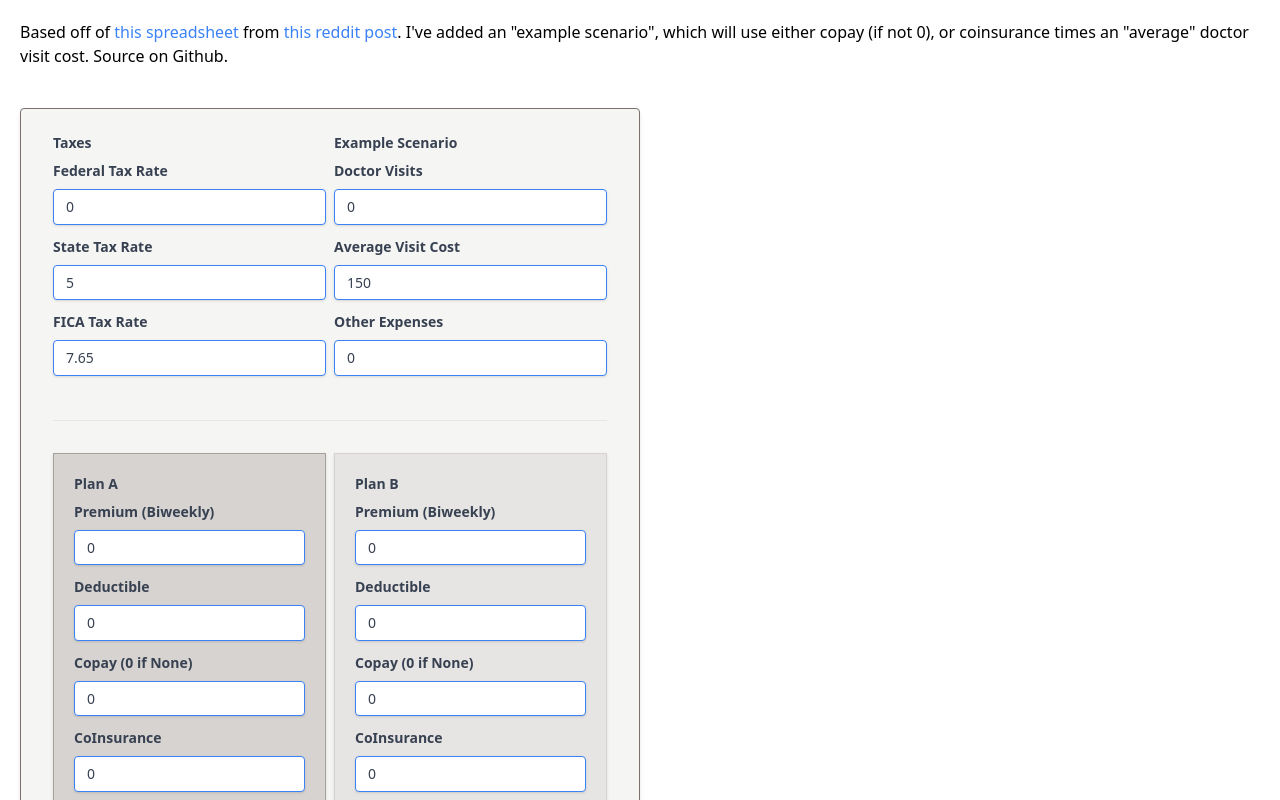
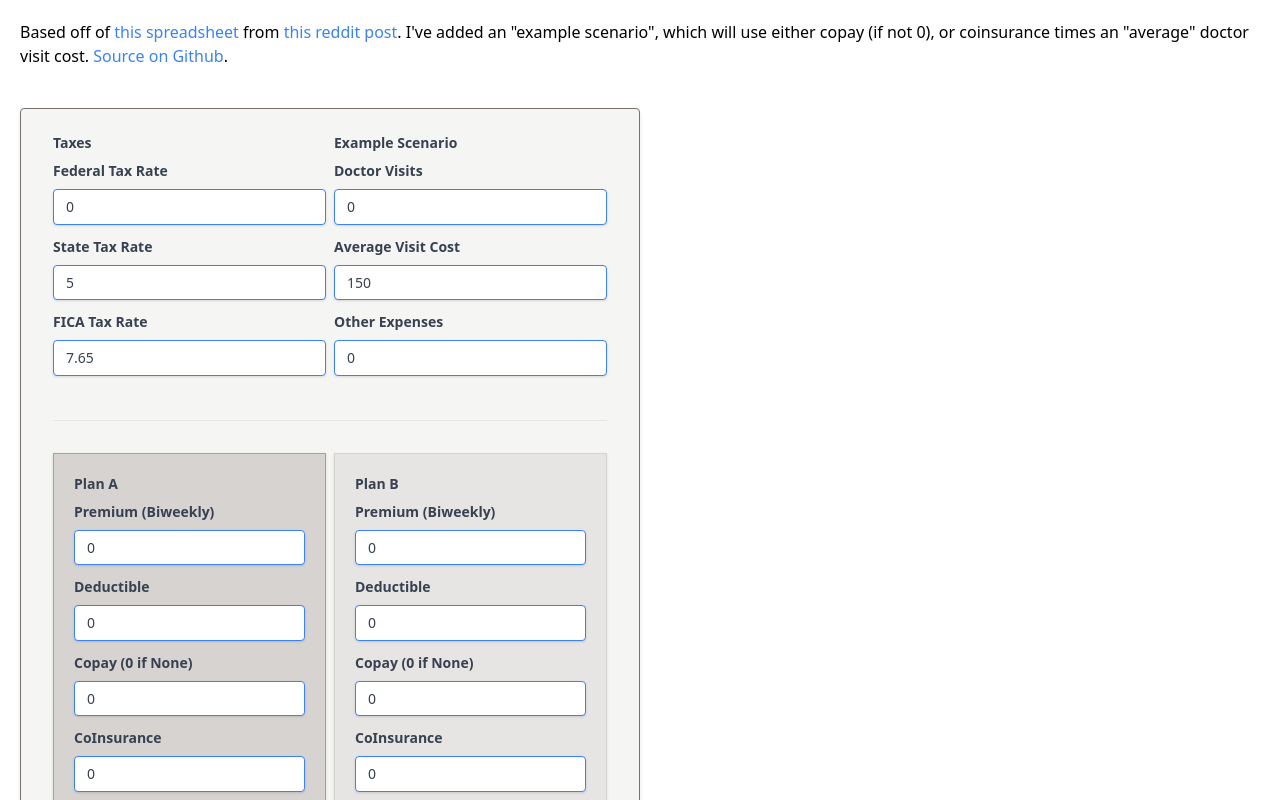
Before and after one commit to danpozmanter/health-plan-comparison, a Nuxt app: page / in a window 1280 px wide. Shown: the top 800 px of the page. Built offline with nearby package versions, Linux system fonts and the light colour scheme.

Commit message:
minor styling

```diff
--- a/app.vue
+++ b/app.vue
@@ -13,7 +13,11 @@
       >this reddit post</a
     >. I've added an "example scenario", which will use either copay (if not 0),
     or coinsurance times an "average" doctor visit cost.
-    <a href="https://github.com/danpozmanter/health-plan-comparison">Source on Github</a>.
+    <a
+      class="text-blue-500"
+      href="https://github.com/danpozmanter/health-plan-comparison"
+      >Source on Github</a
+    >.
   </div>
   <div class="w-full grid grid-cols-1 md:grid-cols-2 bg-white text-sm p-5">
     <form
@@ -405,14 +409,18 @@ export default {
   },
   methods: {
     handleSubmit: async function () {
-      let fsa_a_active = (this.form.fsaEmployeeA != 0) || (this.form.fsaEmployerA != 0);
-      let hsa_a_active = (this.form.hsaEmployeeA != 0) || (this.form.hsaEmployerA != 0);
+      let fsa_a_active =
+        this.form.fsaEmployeeA != 0 || this.form.fsaEmployerA != 0;
+      let hsa_a_active =
+        this.form.hsaEmployeeA != 0 || this.form.hsaEmployerA != 0;
       if (fsa_a_active && hsa_a_active) {
         alert("FSA and HSA cannot both be active for Plan A");
         return;
       }
-      let fsa_b_active = (this.form.fsaEmployeeB != 0) || (this.form.fsaEmployerB != 0);
-      let hsa_b_active = (this.form.hsaEmployeeB != 0) || (this.form.hsaEmployerB != 0);
+      let fsa_b_active =
+        this.form.fsaEmployeeB != 0 || this.form.fsaEmployerB != 0;
+      let hsa_b_active =
+        this.form.hsaEmployeeB != 0 || this.form.hsaEmployerB != 0;
       if (fsa_b_active && hsa_b_active) {
         alert("FSB and HSB cannot both be active for Plan B");
         return;
```
Also changed, not shown: functions.ts (indentation only), nuxt.config.ts (indentation only), 1 other file (tests, documents, lock files or other folders).
